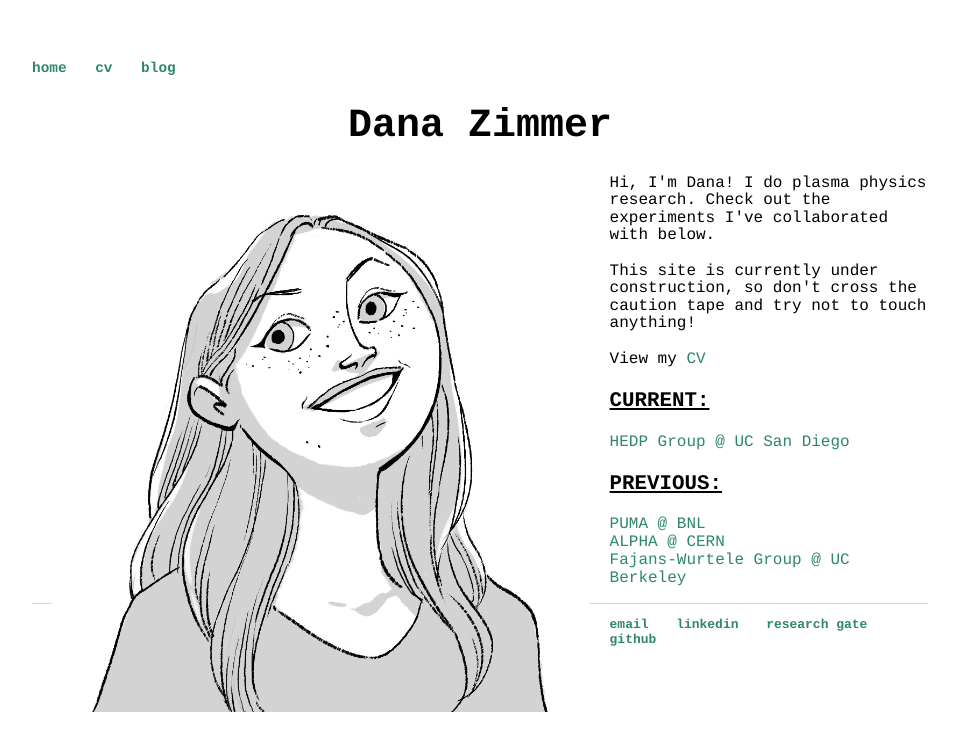
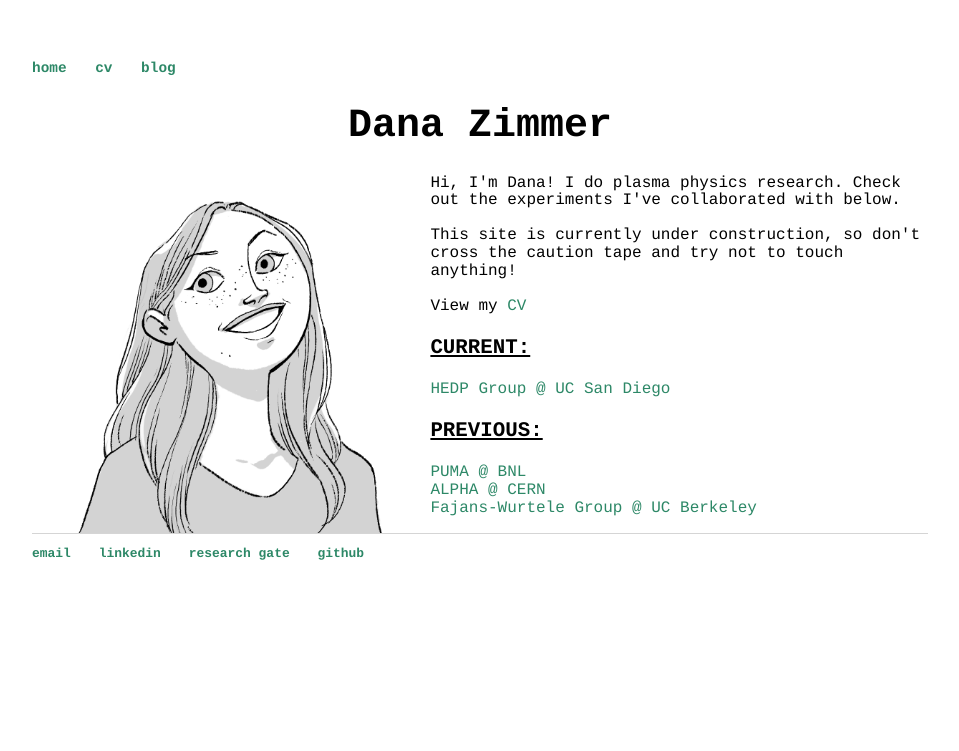
Before and after one commit to xyzim/xyzim.github.io, a Jekyll site: the page built from index.html, in a window 1280 px wide. Shown: the top 751 px of the page, without its empty margins (160-1119 px from the left). Built offline with Jekyll 4.4.1, drawn with Linux system fonts in a browser that asks for light colours.

Commit message:
image size change

```diff
--- a/index.html
+++ b/index.html
@@ -5,7 +5,7 @@
 <div class="blurb">
 	<h1 align=middle>Dana Zimmer</h1>
 
-    <img src="./images/Portrait_Dana01.jpg" align = 'left' width = 60% hspace='20'/>
+    <img src="./images/Portrait_Dana01.jpg" align = 'left' width = 40% hspace='20'/>
 
 	<p>
         Hi, I'm Dana! I do plasma physics research. Check out the experiments I've collaborated with below.<br><br>
```
